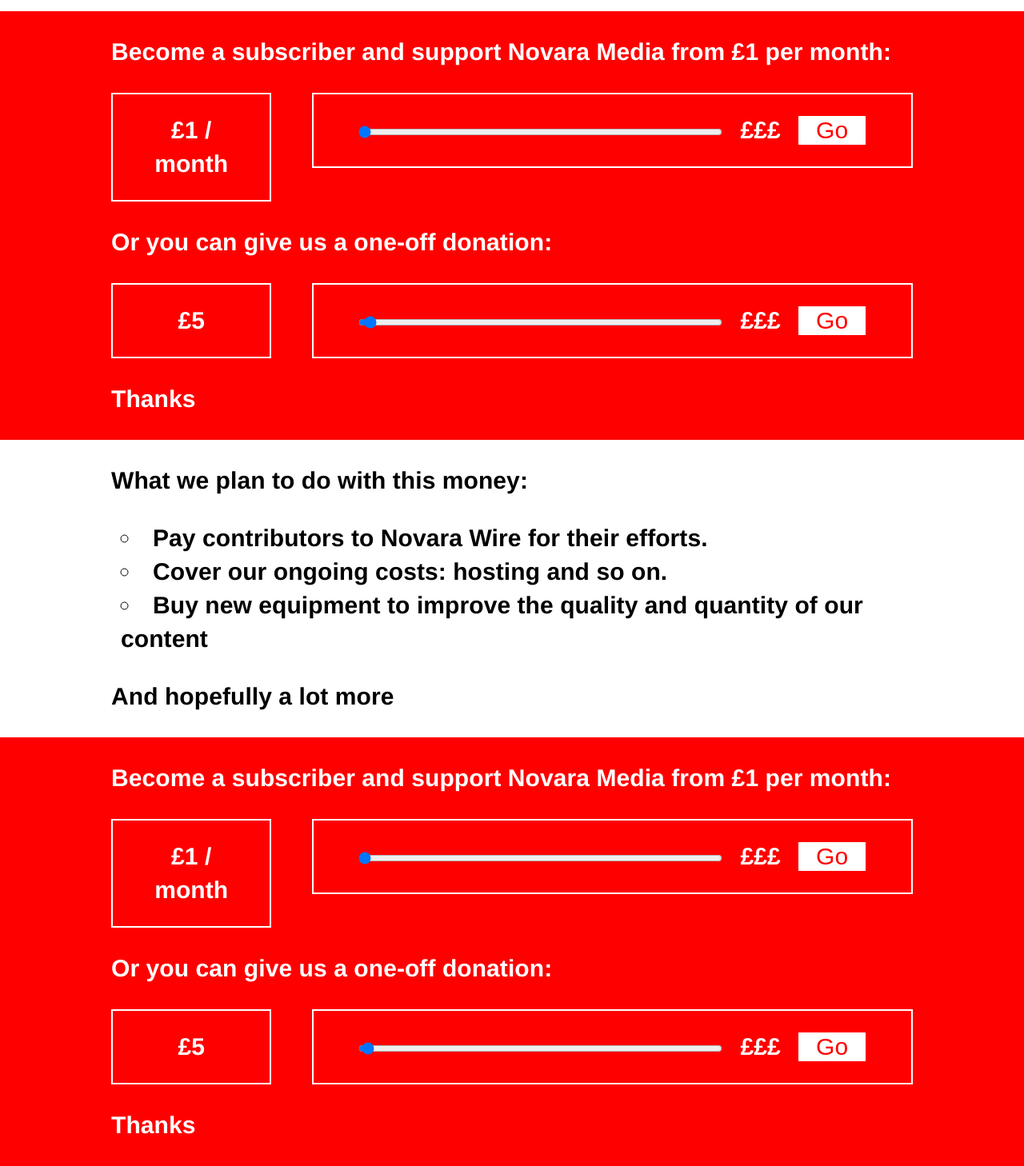
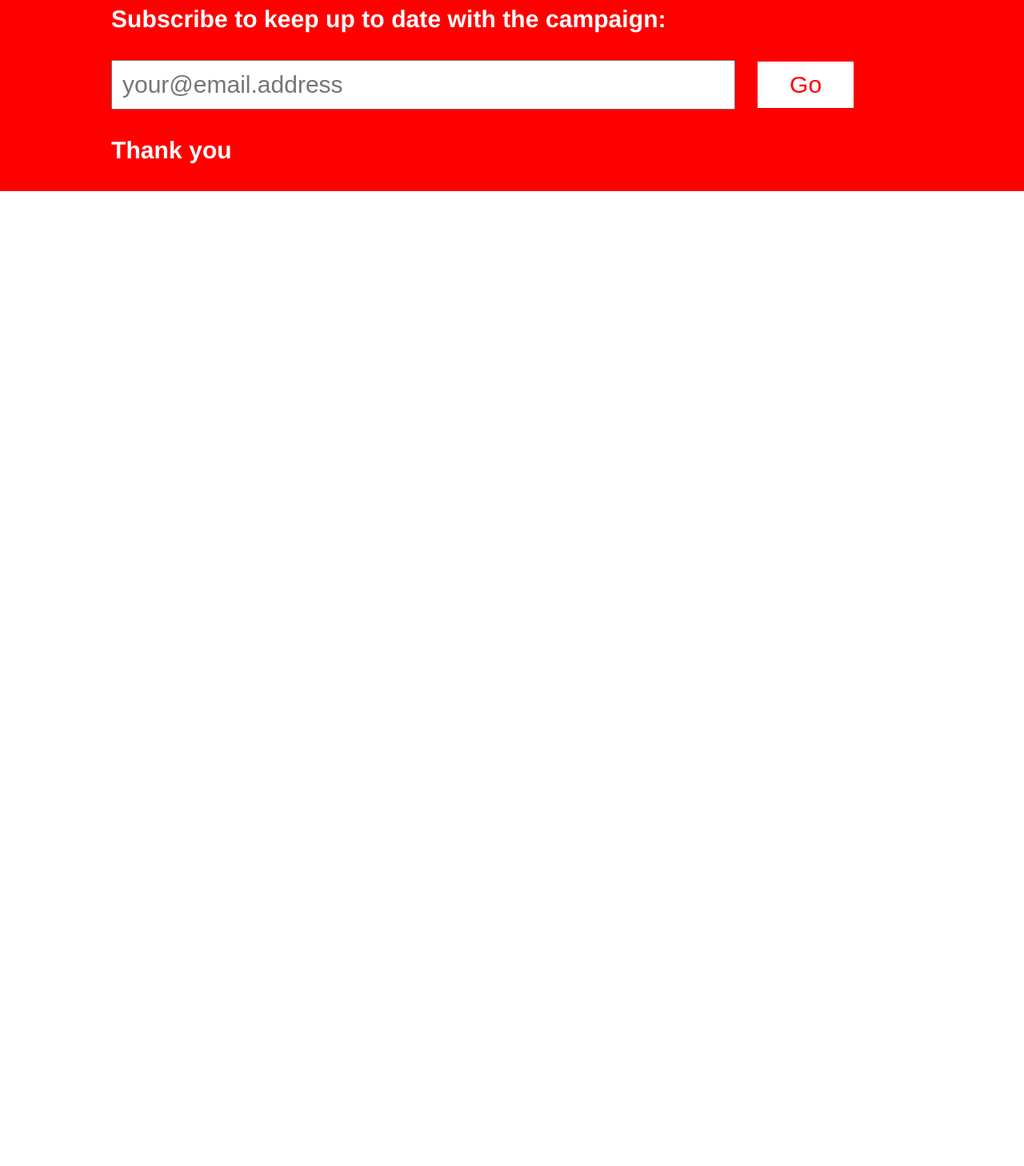
Before and after one commit to novaramedia/support-novaramedia-com, a website: page index.html in a window 1280 px wide. Shown: the part 740-2198 px from the top of the page at 80% size. After the commit the page ends 979 px from the top, so only its background shows below. Drawn offline with nearby package versions, Linux system fonts and the light colour scheme.

Commit message:
add phase 1 draft

```diff
--- a/index.html
+++ b/index.html
@@ -109,10 +109,9 @@
           <div class="container">
             <div class="row">
               <div class="col col24">
-                <p>Novara Media is currently run by a small commited team of volunteers. With a larger group of regular and irregular contributers who as volunteer their time for free. We are supported in FM broadcasting by another non-profit organisation Resonance FM.</p>
-                <p>We’ve been building this project for a few years and it is really growing.</p>
-                <p>We now regularly publish excellent commentary on Novara Wire; Novara TV has it’s first weekly show as well as producing reportage and interviews; and Novara FM continues to provide hours of stimulating radio.</p>
-                <p>However we want this to grow and more importantly become sustainable. For that we need to ask for your help.</p>
+                <div class="video-holder">
+                  <iframe width="853" height="480" src="https://www.youtube-nocookie.com/embed/lcY9ytuL7Fw?rel=0&amp;controls=0&amp;showinfo=0" frameborder="0" allowfullscreen></iframe>
+                </div>
               </div>
             </div>
           </div>
@@ -121,75 +120,25 @@
             <div class="container">
               <div class="row">
                 <div class="col col24">
-                  <p>Become a subscriber and support Novara Media from £1 per month:</p>
-                  <form>
-                    <div class="u-cf">
-                      <div class="support-form-holder support-form-value-holder">
-                        £<span class="support-form-value">1</span> / month
+                  <p>Subscribe to keep up to date with the campaign:</p>
+                  <!-- Begin MailChimp Signup Form -->
+                  <div id="mc_embed_signup">
+                    <form action="//novaramedia.us6.list-manage.com/subscribe/post?u=3983822d8f&amp;id=0a786536d8" method="post" id="mc-embedded-subscribe-form" name="mc-embedded-subscribe-form" class="validate" target="_blank" novalidate>
+                      <div id="mc_embed_signup_scroll">
+
+                      	<input type="email" value="" name="EMAIL" class="required email" id="mce-EMAIL" placeholder="your@email.address">
+                        <input class="support-form-submit" type="submit" value="Go" name="subscribe" id="mc-embedded-subscribe" class="button">
+
+                      	<div id="mce-responses" class="clear">
+                      		<div class="response" id="mce-error-response" style="display:none"></div>
+                      		<div class="response" id="mce-success-response" style="display:none"></div>
+                      	</div>    <!-- real people should not fill this in and expect good things - do not remove this or risk form bot signups-->
+                        <div style="position: absolute; left: -5000px;"><input type="text" name="b_3983822d8f_0a786536d8" tabindex="-1" value=""></div>
                       </div>
-                      <div class="support-form-holder support-form-slider-holder">
-                        <input class="support-form-slider" type="range" value="1" min="1" max="25" step="1" name="monthly" /> £££ <input class="support-form-submit" type="submit" value="Go" />
-                      </div>
-                    </div>
-                  </form>
-                  <p>Or you can give us a one-off donation:</p>
-                  <form>
-                    <div class="u-cf">
-                      <div class="support-form-holder support-form-value-holder">
-                        £<span class="support-form-value">5</span>
-                      </div>
-                      <div class="support-form-holder support-form-slider-holder">
-                        <input class="support-form-slider" type="range" value="5" min="1" max="250" step="1" name="oneoff" /> £££ <input class="support-form-submit" type="submit" value="Go" />
-                      </div>
-                    </div>
-                  </form>
-                  <p>Thanks</p>
-                </div>
-              </div>
-            </div>
-          </div>
-
-          <div class="container">
-            <div class="row">
-              <div class="col col24">
-                <p>What we plan to do with this money:</p>
-                <ul class="list">
-                  <li>Pay contributors to Novara Wire for their efforts.</li>
-                  <li>Cover our ongoing costs: hosting and so on.</li>
-                  <li>Buy new equipment to improve the quality and quantity of our content</li>
-                </ul>
-                <p>And hopefully a lot more</p>
-              </div>
-            </div>
-          </div>
-
-        <div class="font-white background-red">
-            <div class="container">
-              <div class="row">
-                <div class="col col24">
-                  <p>Become a subscriber and support Novara Media from £1 per month:</p>
-                  <form>
-                    <div class="u-cf">
-                      <div class="support-form-holder support-form-value-holder">
-                        £<span class="support-form-value">1</span> / month
-                      </div>
-                      <div class="support-form-holder support-form-slider-holder">
-                        <input class="support-form-slider" type="range" value="1" min="1" max="50" step="1" name="monthly" /> £££ <input class="support-form-submit" type="submit" value="Go" />
-                      </div>
-                    </div>
-                  </form>
-                  <p>Or you can give us a one-off donation:</p>
-                  <form>
-                    <div class="u-cf">
-                      <div class="support-form-holder support-form-value-holder">
-                        £<span class="support-form-value">5</span>
-                      </div>
-                      <div class="support-form-holder support-form-slider-holder">
-                        <input class="support-form-slider" type="range" value="5" min="1" max="500" step="1" name="oneoff" /> £££ <input class="support-form-submit" type="submit" value="Go" />
-                      </div>
-                    </div>
-                  </form>
-                  <p>Thanks</p>
+                    </form>
+                  </div>
+                  <!--End mc_embed_signup-->
+                  <p>Thank you</p>
                 </div>
               </div>
             </div>
--- a/src/styles/main.styl
+++ b/src/styles/main.styl
@@ -24,6 +24,30 @@
   li
     list-style: circle inside
     padding-left: $margin-tiny
+
+// RESPONSIVE VIDEO
+
+.video-holder
+  position: relative
+  padding-bottom: 56.25%
+  padding-top: 25px
+  height: 0
+  margin-bottom: $margin-small
+  iframe
+    position: absolute
+    top: 0
+    left: 0
+    width: 100%
+    height: 100%
+
+// MAILCHIMP INPUTS
+
+#mce-EMAIL
+  padding: $margin-tiny
+  width: 75%
+
+.support-form-submit
+  padding: $margin-tiny
 
 // INPUT FORMS
 
```
Also changed, not shown: build/css/main.css, build/css/main.min.css.
